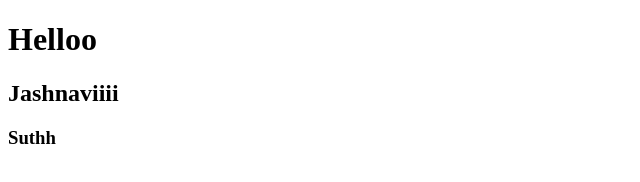
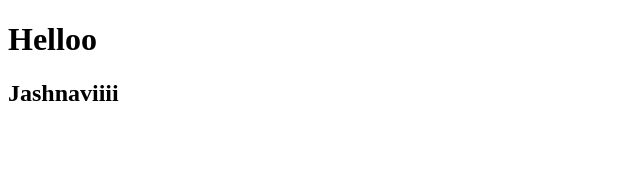
Before and after one commit to JashnaviAla/FSD, a plain HTML site: page index.html in a window 1280 px wide. Shown: the full height of the page, 0-640 px from the left. Drawn offline with Linux system fonts and the light colour scheme.

Commit message:
original

```diff
--- a/index.html
+++ b/index.html
@@ -8,6 +8,6 @@
 <body>
     <h1>Helloo</h1>
     <h2>Jashnaviiii</h2>
-    <h3>Suthh</h3>
+
 </body>
 </html>
```
